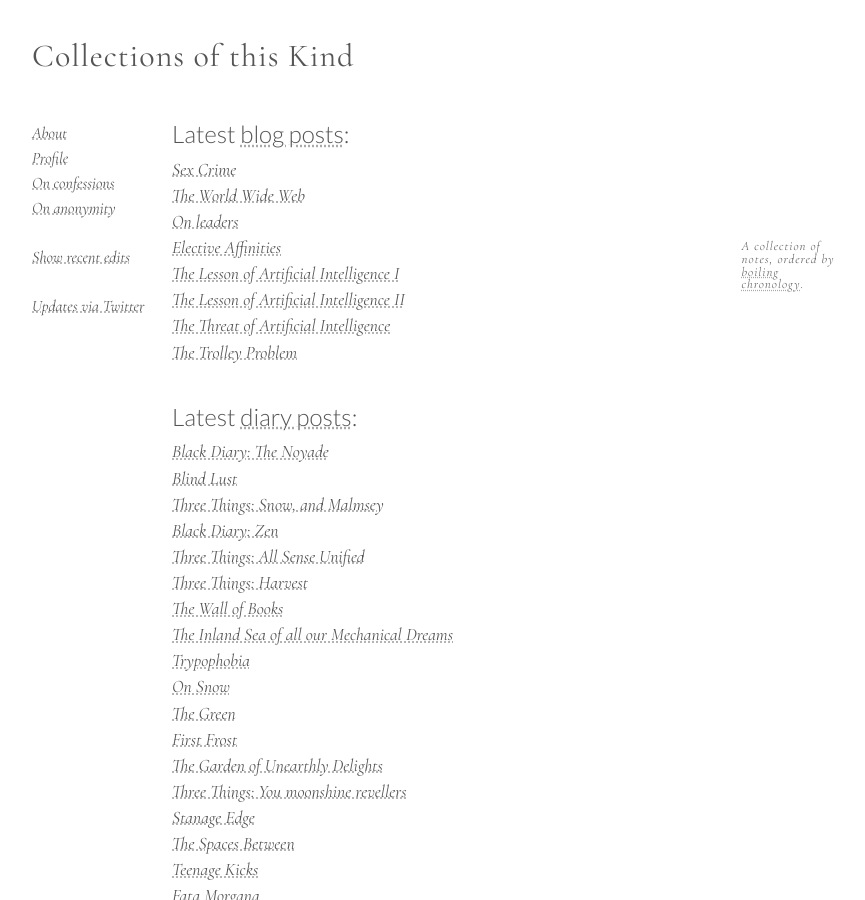
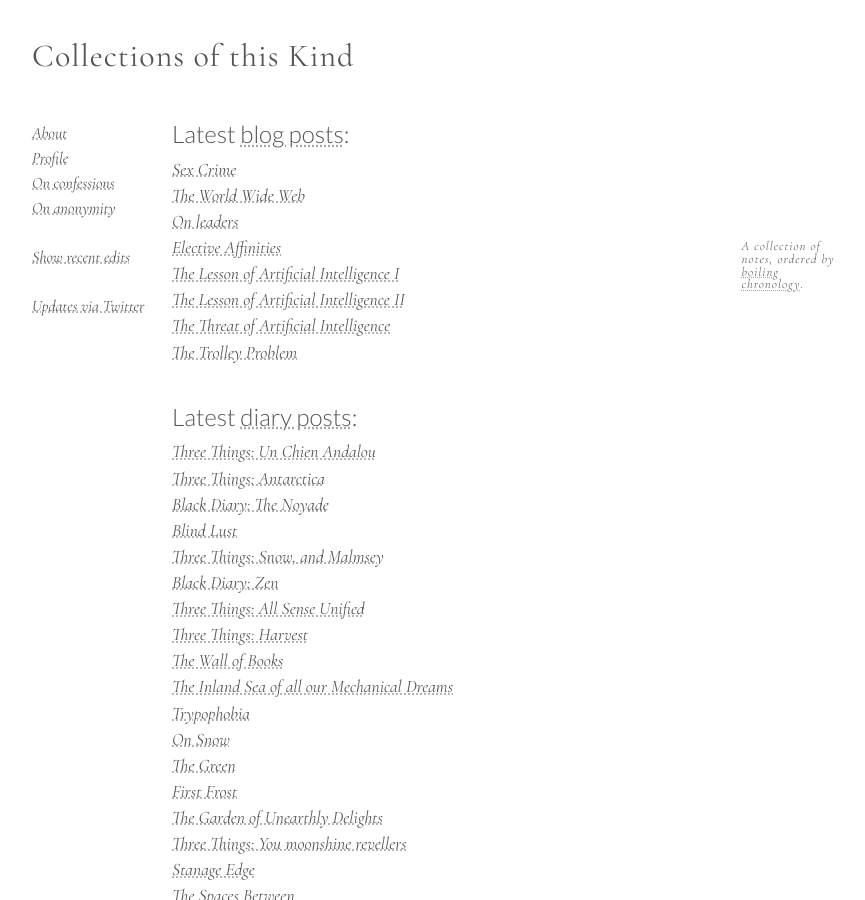
Before and after one commit to CollectionsOfThisKind/collectionsofthiskind.github.io, a Jekyll site: the page built from index.html, in a window 1280 px wide and 900 px high. Shown: the whole window, without its empty margins (78-943 px from the left). Built offline with Jekyll 4.4.1, drawn with Linux system fonts in a browser that asks for light colours.

Commit message:
Add files via upload

```diff
--- a/index.html
+++ b/index.html
@@ -50,6 +50,8 @@ A collection of notes, ordered by <a href="/pages/about/boiling.html">boiling ch
 
 
 <ul class="new">
+<li><a href="pages/diary/three-eyes.html">Three Things: Un Chien Andalou</a></li>
+<li><a href="pages/diary/three-thing.html">Three Things: Antarctica</a></li>
 <li><a href="pages/diary/the-sacrifices.html">Black Diary: The Noyade</a></li>
 <li><a href="pages/diary/blind-lust.html">Blind Lust</a></li>
 <li><a href="pages/diary/three-snow.html">Three Things: Snow, and Malmsey</a></li>
```
